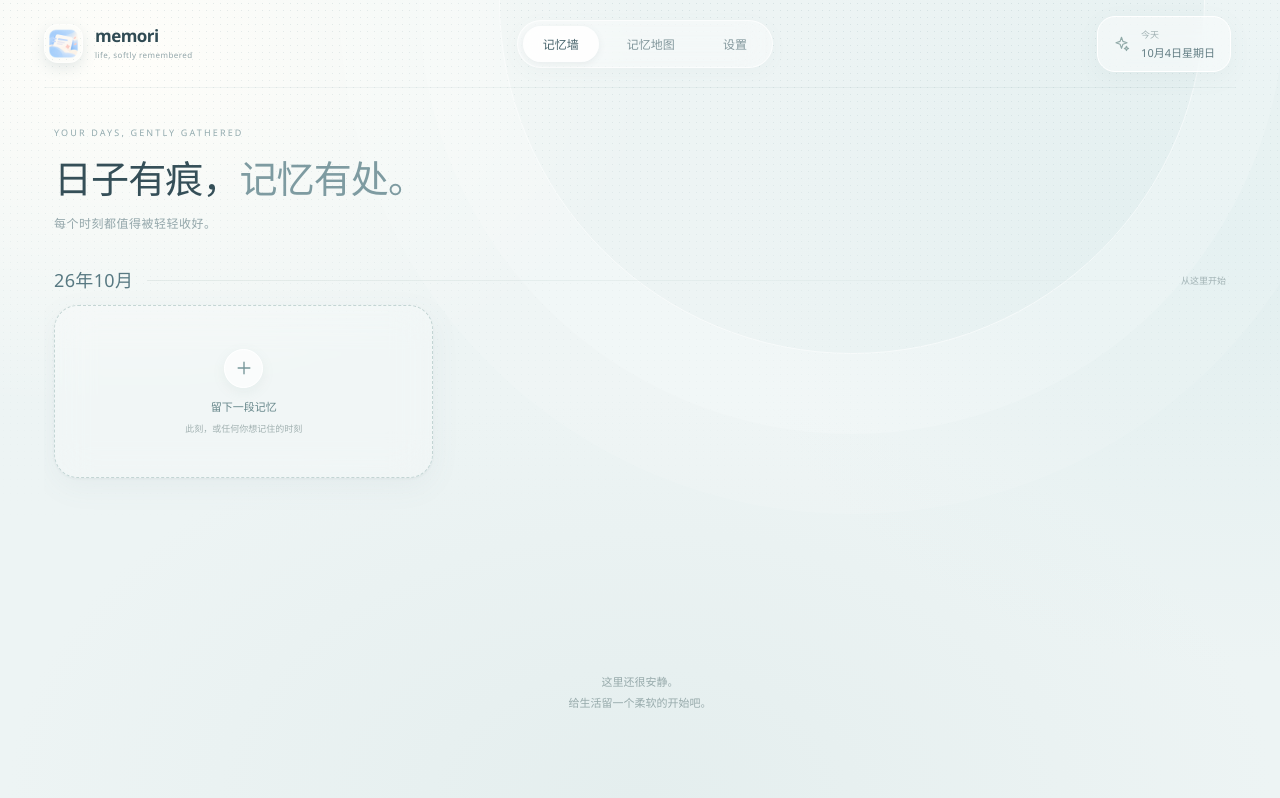
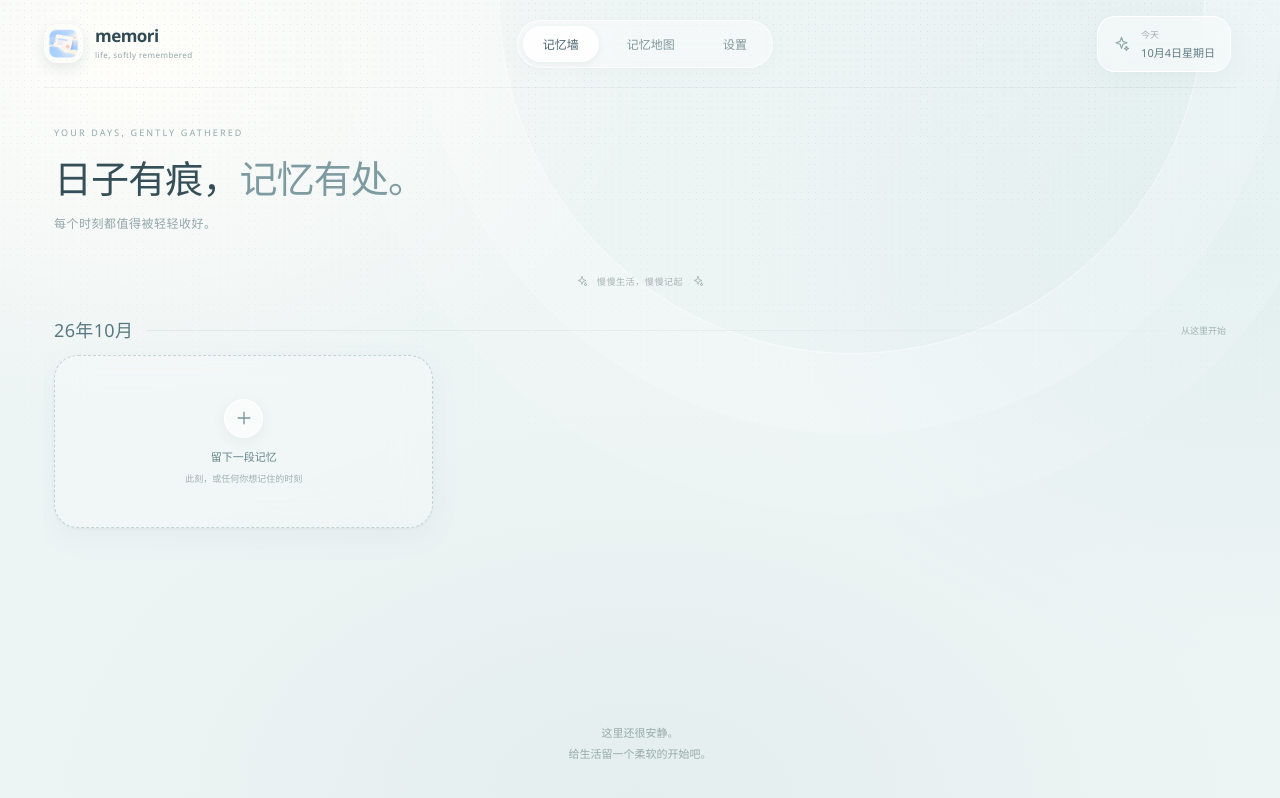
Before and after one commit to lemoeJuice/Memori, a Vue app: page / in a window 1280 px wide. Built offline with nearby package versions, Linux system fonts and the light colour scheme.

Commit message:
fix: move wall signoff to scroller top

```diff
--- a/src/App.vue
+++ b/src/App.vue
@@ -17,7 +17,6 @@ const settings = ref<AppSettings>()
 const ready = ref(false)
 const composerOpen = ref(false)
 const savingMemory = ref(false)
-const wallAtBottom = ref(false)
 const editingId = ref<string>()
 const wallScroller = ref<HTMLElement>()
 const historySentinel = ref<HTMLElement>()
@@ -98,16 +97,6 @@ onMounted(async () => {
     ready.value = true
   }
 })
-
-function updateWallScroll(event: Event) {
-  if (entries.value.length) {
-    wallAtBottom.value = false
-    return
-  }
-  const scroller = event.currentTarget as HTMLElement
-  const maxScroll = scroller.scrollHeight - scroller.clientHeight
-  wallAtBottom.value = maxScroll > 8 && scroller.scrollTop >= maxScroll - 3
-}
 
 async function loadOlder() {
   if (loadingOlder.value || !hasOlder.value || !entries.value.length) return
@@ -300,7 +289,8 @@ function cardStyle(index: number) {
         </div>
       </div>
 
-      <div ref="wallScroller" class="wall-scroller" :class="{ 'wall-scroller--empty': ready && !entries.length }" @scroll="updateWallScroll">
+      <div ref="wallScroller" class="wall-scroller">
+        <footer class="wall-endnote"><IconGlyph name="sparkle" :size="12" /> 慢慢生活，慢慢记起 <IconGlyph name="sparkle" :size="12" /></footer>
         <div ref="historySentinel" class="history-sentinel" aria-hidden="true"></div>
         <div v-if="loadingOlder" class="history-loading">正在把更早的日子翻出来…</div>
         <template v-for="(group, groupIndex) in monthGroups" :key="group.key">
@@ -350,11 +340,7 @@ function cardStyle(index: number) {
           </section>
         </template>
         <div v-if="!ready" class="wall-loading"><span class="loading-orbit"></span>正在拾起你的记忆…</div>
-        <div v-if="ready && !entries.length" class="empty-state">
-          <div class="empty-note">这里还很安静。<br />给生活留一个柔软的开始吧。</div>
-          <footer class="wall-endnote" :class="{ 'wall-endnote--revealed': wallAtBottom }"><IconGlyph name="sparkle" :size="12" /> 慢慢生活，慢慢记起 <IconGlyph name="sparkle" :size="12" /></footer>
-        </div>
-        <div v-if="ready && !entries.length" class="empty-scroll-tail" aria-hidden="true"></div>
+        <div v-if="ready && !entries.length" class="empty-note">这里还很安静。<br />给生活留一个柔软的开始吧。</div>
       </div>
     </main>
 
--- a/src/styles/base.css
+++ b/src/styles/base.css
@@ -137,12 +137,8 @@ button:disabled { cursor: wait; opacity: .55; }
 .visually-hidden { position: absolute; width: 1px; height: 1px; padding: 0; overflow: hidden; clip: rect(0, 0, 0, 0); white-space: nowrap; clip-path: inset(50%); border: 0; }
 .wall-loading { display: flex; align-items: center; justify-content: center; gap: 10px; min-height: 125px; color: #92a7a8; font-size: 11px; }
 .loading-orbit { width: 17px; height: 17px; border: 1px solid #9cb5b3; border-right-color: transparent; border-radius: 50%; animation: spin .8s linear infinite; }
-.wall-scroller.wall-scroller--empty { padding-bottom: 0; }
-.empty-state { display: flex; width: 100%; flex: 0 0 auto; flex-direction: column; align-items: center; justify-content: flex-end; margin-top: auto; padding-top: 12px; }
-.empty-note { display: flex; min-height: 72px; flex: 0 0 auto; flex-direction: column; align-items: center; justify-content: center; padding: 8px 10px; color: #97aaab; text-align: center; font-size: 11px; line-height: 1.9; }
-.wall-endnote { display: flex; min-height: 42px; flex: 0 0 auto; align-items: center; justify-content: center; gap: 9px; padding: 8px 0; color: #a6b5b3; font-size: 9px; letter-spacing: .6px; opacity: 0; visibility: hidden; transform: translateY(5px); transition: opacity .22s ease, transform .22s ease, visibility 0s linear .22s; }
-.wall-endnote--revealed { opacity: 1; visibility: visible; transform: translateY(0); transition-delay: 0s; }
-.empty-scroll-tail { height: 42px; flex: 0 0 42px; }
+.empty-note { display: flex; min-height: 72px; flex: 0 0 auto; flex-direction: column; align-items: center; justify-content: center; margin-top: auto; padding: 20px 10px; color: #97aaab; text-align: center; font-size: 11px; line-height: 1.9; pointer-events: none; }
+.wall-endnote { display: flex; min-height: 42px; flex: 0 0 auto; align-items: center; justify-content: center; gap: 9px; margin-bottom: 8px; padding: 10px 0; color: #a6b5b3; font-size: 9px; letter-spacing: .6px; }
 .wall-endnote .icon-glyph { color: #9cb5ac; }
 .placeholder-view { display: grid; place-content: center; justify-items: center; min-height: calc(100dvh - 180px); color: #7a969b; text-align: center; }
 .placeholder-view > span { display: grid; place-items: center; width: 65px; height: 65px; border: 1px solid #fff; border-radius: 24px; background: #ffffffa1; box-shadow: 0 8px 28px #6b878a13; font-size: 29px; }
```
